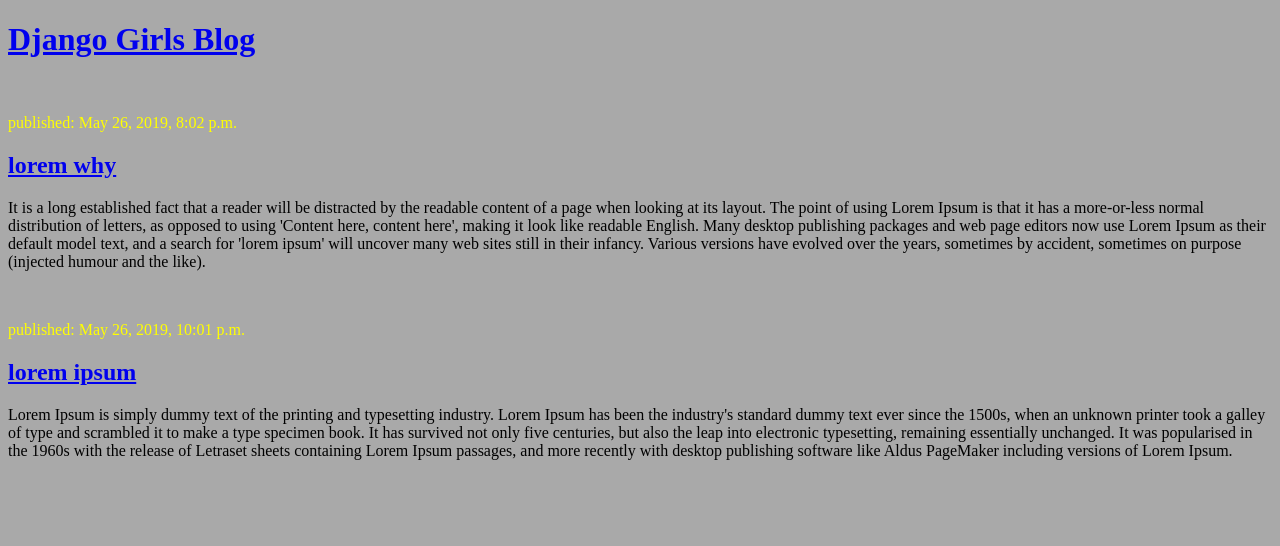
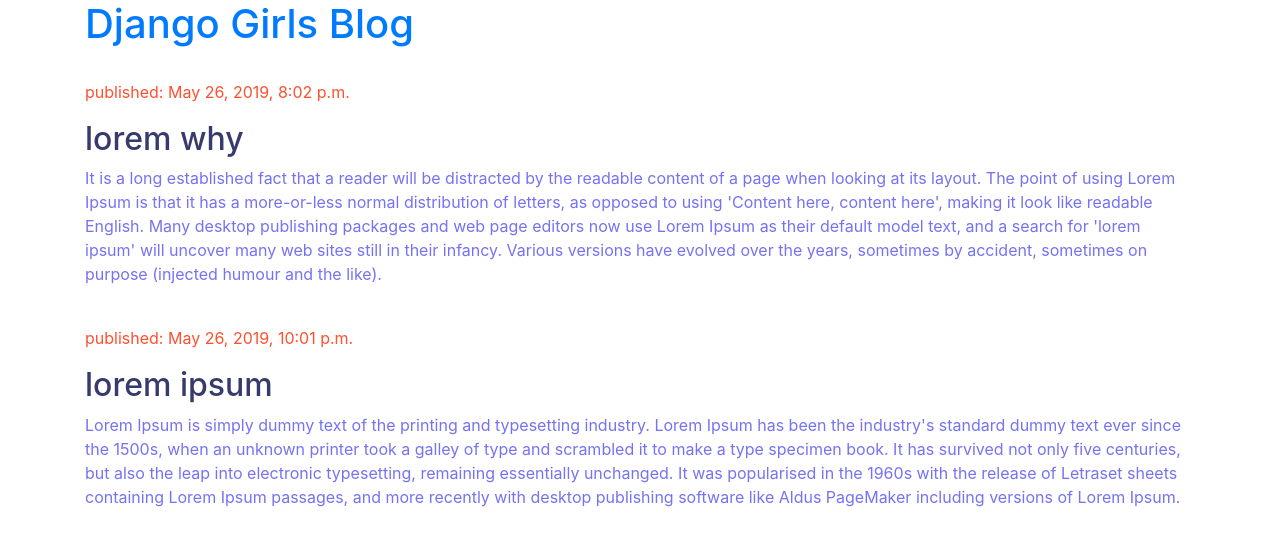
Before and after one commit to spidey52/django-girls, a Django app: page / in a window 1280 px wide. Shown: the top 546 px of the page. Run offline with Django 3.2, Linux system fonts and the light colour scheme; data comes from the database, SQL or seed files in the repository; both versions use the stored data as it was after the commit; some libraries are stand-ins or nearby versions.

Commit message:
added static files time to deploy full website on heroku

```diff
--- /dev/null
+++ b/blog/static/css/style.css
@@ -0,0 +1,15 @@
+ body {
+     background: #fcf8f3;
+ }
+
+ #published_date {
+     color: #ff502f;
+ }
+
+ #post_title a {
+     color: #373a6d;
+ }
+
+ #post_content {
+     color: #7572f4;
+ }
--- /dev/null
+++ b/blog/templates/blog/base.html
@@ -0,0 +1,39 @@
+{% load static %}
+
+<!DOCTYPE html>
+<html lang="en">
+
+<head>
+    <meta charset="UTF-8">
+    <meta name="viewport" content="width=device-width, initial-scale=1.0">
+    <meta http-equiv="X-UA-Compatible" content="ie=edge">
+
+    <!-- Own Css Style  -->
+    <link rel="stylesheet" href="{% static 'css/style.css' %}">
+
+    <!-- Bootstrap css cdn  -->
+    <link rel="stylesheet" href="https://stackpath.bootstrapcdn.com/bootstrap/4.3.1/css/bootstrap.min.css"
+        integrity="sha384-ggOyR0iXCbMQv3Xipma34MD+dH/1fQ784/j6cY/iJTQUOhcWr7x9JvoRxT2MZw1T" crossorigin="anonymous">
+
+    <title>Home | Blogs</title>
+
+</head>
+
+<body>
+    <div class="container">
+        <div class="heading">
+            <h1><a href="/"> Django Girls Blog</a></h1>
+        </div>
+
+        {% block content %}
+        {% endblock %}
+    </div>
+
+
+
+    <script src="https://stackpath.bootstrapcdn.com/bootstrap/4.3.1/js/bootstrap.min.js"
+        integrity="sha384-JjSmVgyd0p3pXB1rRibZUAYoIIy6OrQ6VrjIEaFf/nJGzIxFDsf4x0xIM+B07jRM" crossorigin="anonymous">
+    </script>
+</body>
+
+</html>
--- a/blog/templates/blog/post_list.html
+++ b/blog/templates/blog/post_list.html
@@ -1,26 +1,15 @@
-<!DOCTYPE html>
-<html lang="en">
-<head>
-    <meta charset="UTF-8">
-    <meta name="viewport" content="width=device-width, initial-scale=1.0">
-    <meta http-equiv="X-UA-Compatible" content="ie=edge">
-    <title>Home | Blogs</title>
-</head>
-<body style="background:darkgray">
-    <div class="heading">
-        <h1><a href="/"> Django Girls Blog</a></h1>
-    </div>
+{% extends 'blog/base.html' %}
 
-    {% for post in posts %}
+{% block content %}
+{% for post in posts %}
 
-    <div class="post">
-        <br>
-        <p style="color: yellow">published: {{ post.published_date }} </p>
-        <h2><a href="#"> {{ post.title }} </a></h2>
-        <p> {{ post.text  }}</p>
-    </div>
+<div class="post">
+    <br>
+    <p id='published_date'>published: {{ post.published_date }} </p>
+    <h2 id='post_title'><a href="{% url 'post_detail' pk=post.pk %}"> {{ post.title }} </a></h2>
+    <p id='post_content'> {{ post.text  }}</p>
+</div>
 
-    {% endfor %}
+{% endfor %}
 
-</body>
-</html>
+{% endblock %}
--- a/blog/urls.py
+++ b/blog/urls.py
@@ -4,5 +4,5 @@
 urlpatterns = [
 
 path('', views.post_list, name='post_list'),
-
+path('post/<int:pk>/', views.post_detail, name='post_detail'),
 ]
--- a/blog/views.py
+++ b/blog/views.py
@@ -1,4 +1,4 @@
-from django.shortcuts import render
+from django.shortcuts import render, get_object_or_404
 from django.utils import timezone
 from .models import Post
 # Create your views here.
@@ -6,3 +6,8 @@
 def post_list(request):
     posts = Post.objects.filter(published_date__lte=timezone.now()).order_by('published_date')
     return render(request, 'blog/post_list.html', {'posts': posts})
+
+
+def post_detail(request, pk):
+    post = get_object_or_404(Post, pk=pk)
+    return render(request, 'blog/post_detail.html', {'post': post})
--- a/mysite/settings.py
+++ b/mysite/settings.py
@@ -37,12 +37,14 @@
     'django.contrib.contenttypes',
     'django.contrib.sessions',
     'django.contrib.messages',
+    'whitenoise.runserver_nostatic',
     'django.contrib.staticfiles',
 ]
 
 MIDDLEWARE = [
     'django.middleware.security.SecurityMiddleware',
     'django.contrib.sessions.middleware.SessionMiddleware',
+    'whitenoise.middleware.WhiteNoiseMiddleware'
     'django.middleware.common.CommonMiddleware',
     'django.middleware.csrf.CsrfViewMiddleware',
     'django.contrib.auth.middleware.AuthenticationMiddleware',
@@ -119,3 +121,7 @@
 # https://docs.djangoproject.com/en/2.2/howto/static-files/
 
 STATIC_URL = '/static/'
+STATIC_ROOT = os.path.join(BASE_DIR, 'staticfiles')
+
+STATICFILES_DIRS = [os.path.join(BASE_DIR, 'static')]
+STATICFILES_STORAGE = 'whitenoise.storage.CompressedManifestStaticFilesStorage'
```
Also changed, not shown: blog/templates/blog/post_detail.html (added, +8 -0 lines), db.sqlite3, 2 other files.
